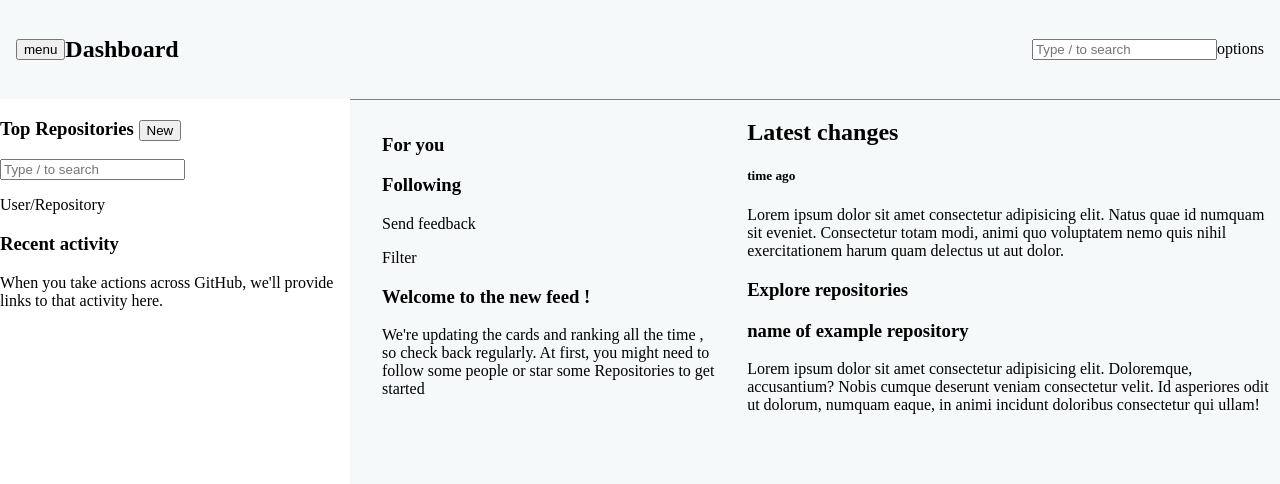
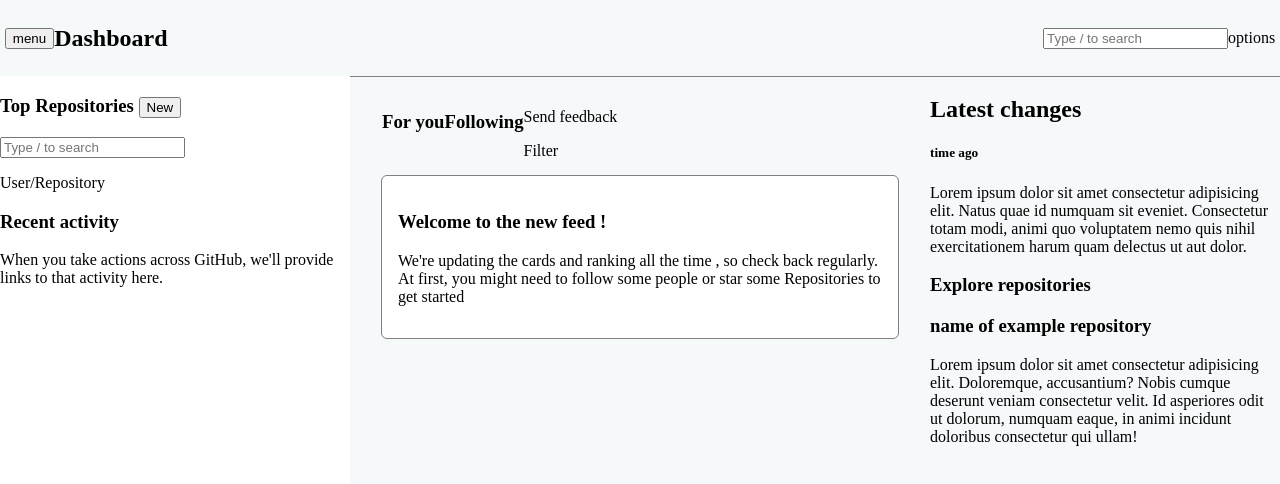
Before and after one commit to Mount-Blanc/githubclone, a React (Vite) app in the folder github/: page / in a window 1280 px wide. Shown: the top 484 px of the page. Built offline with nearby package versions, Linux system fonts and the light colour scheme.

Commit message:
added css to main

```diff
--- a/github/src/App.css
+++ b/github/src/App.css
@@ -7,7 +7,7 @@
   display: flex;
   justify-content: space-between;
   background-color: #F6F9FA;
-  padding: 1rem;
+  padding: .3rem;
   outline: 1px solid grey;
 }
 .skip-link {
@@ -48,6 +48,7 @@
   margin-top: 16px;
   width:100%
 }
+
 .nav-left {
   display: flex;
   align-items: center;
@@ -56,3 +57,15 @@
   display: flex;
   align-items: center;
 }
+.card {
+  background-color:white;
+  padding: 1rem;
+  border-radius: 5px;
+  outline:1px solid grey;
+}
+.feed-header {
+  display: flex;
+}
+.changes-section {
+  max-width: 350px;
+}
--- a/github/src/App.jsx
+++ b/github/src/App.jsx
@@ -45,7 +45,7 @@
 
 <div className='rest'>
     <div className="feed-section">
-      <div>
+      <div className='feed-header'>
         <h3>For you</h3>
         <h3>Following</h3>
         <div>
@@ -53,7 +53,7 @@
           <p>Filter</p>
         </div>
       </div>
-      <div>
+      <div className='card'>
         <h3>Welcome to the new feed !</h3>
         <p>We're updating the cards and ranking all the time , so check back
           regularly. At first, you might need to follow some people or star some Repositories to get started
```
